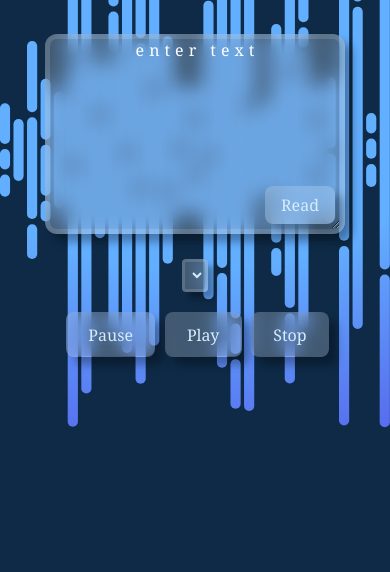
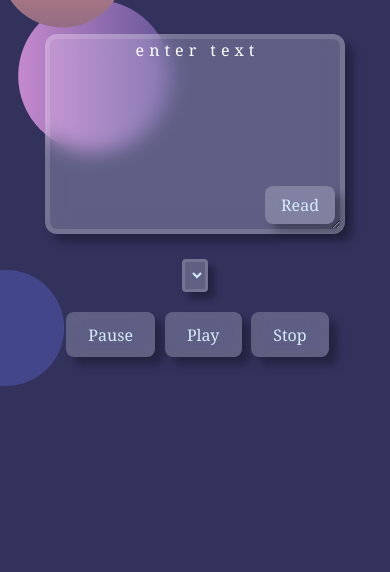
Before and after one commit to Chioma227/text-to-speech, a plain HTML site: page index.html in a window 390 px wide. Shown: the part 272-844 px from the top of the page. Drawn offline with Linux system fonts and the light colour scheme.

Commit message:
fix: changes responsive background

```diff
--- a/file.css
+++ b/file.css
@@ -14,7 +14,7 @@
   background-position: center;
   background-size: cover;
   overflow-y: scroll;
-  background-image: url("/assets/img/Sound Wave\ \(1\).svg");
+  background-image: url("/assets/img/Moon\ \(1\).svg");
 }
 h2{
     margin-bottom: 45px;
@@ -247,7 +247,7 @@ button:active {
     font-size: 35px;
 }
   .container {
-    background-image: url("/assets/img/Sound Wave\ \(2\).svg");
+    background-image: url("/assets/img/Moon\ \(2\).svg");
   }
   #stop {
     font-size: 1em;
@@ -267,6 +267,10 @@ button:active {
   }
 }
 @media (max-width:408px) {
+  .container {
+    background-image: url("/assets/img/Moon\ \(2\).svg");
+    background-position: left 45px;
+  }
     h2{
         color: white;
         margin-bottom: 50px;
```
